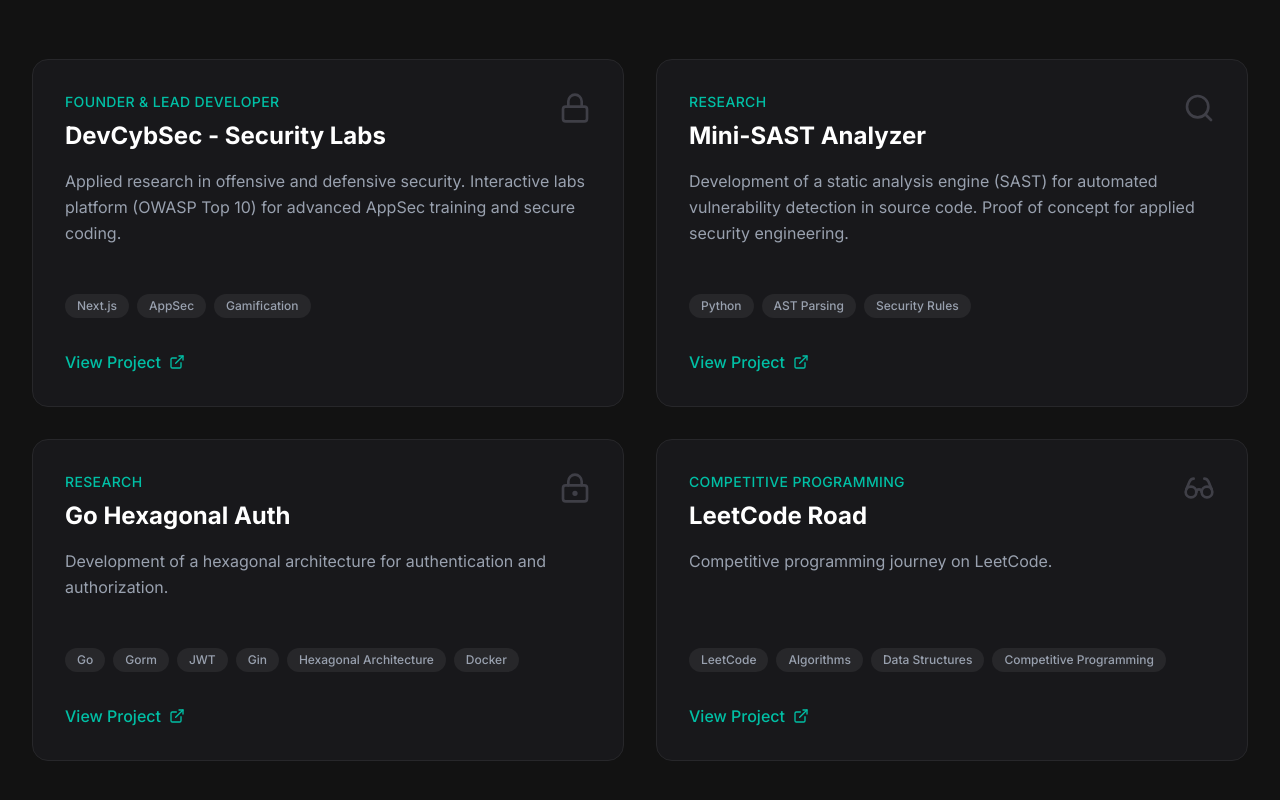
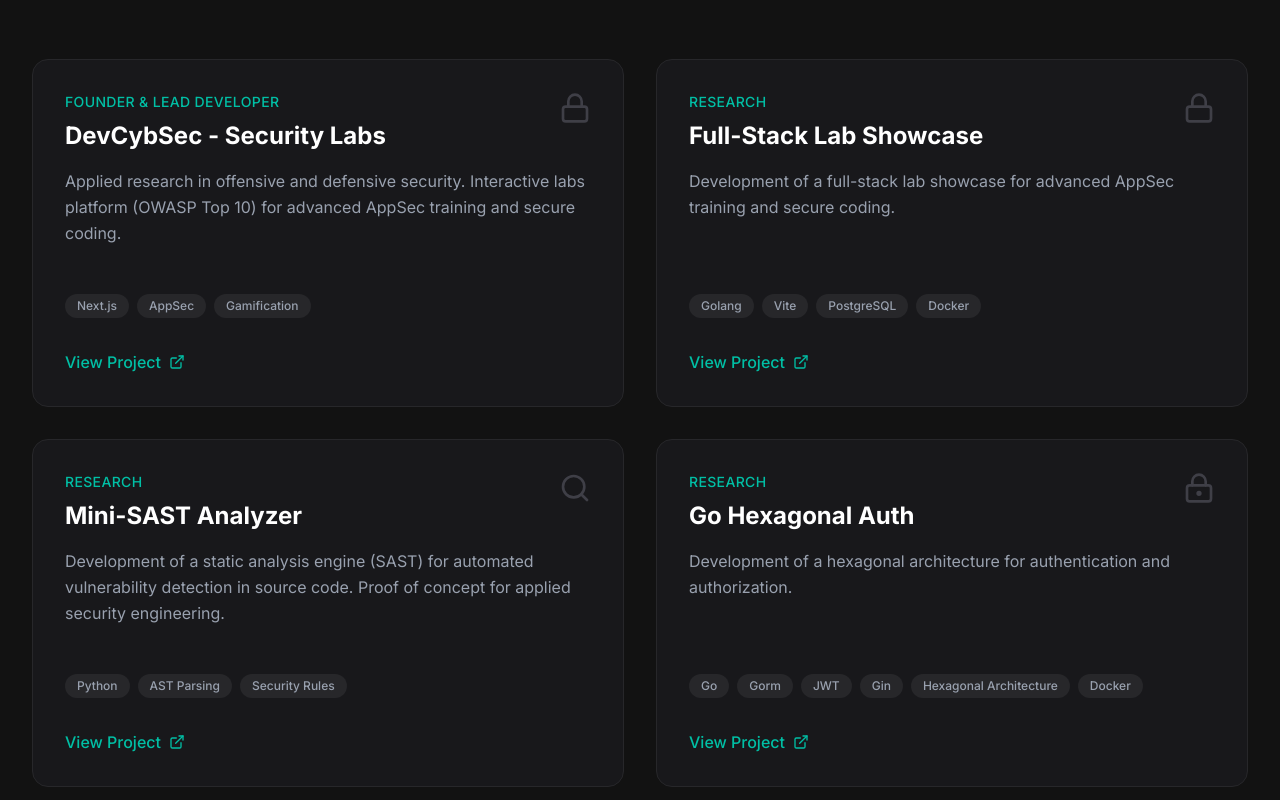
Before and after one commit to edgarEmp007/portfolio, a Next.js app: page /en in a window 1280 px wide. Shown: the part 5500-6300 px from the top of the page. Built offline with nearby package versions, Linux system fonts and the light colour scheme; no server answers.

Commit message:
feat: add full-stack lab showcase project to portfolio with English and Spanish translations

```diff
--- a/src/components/redesign/Projects.tsx
+++ b/src/components/redesign/Projects.tsx
@@ -15,6 +15,13 @@
             tech: ["Next.js", "AppSec", "Gamification"],
             icon: Lock,
             featured: true,
+        },
+        {
+            key: 'fullstack-lab-showcase',
+            link: "https://github.com/edgar-macias-se/go-vite-lab-showcase",
+            tech: ["Golang", "Vite", "PostgreSQL", "Docker"],
+            icon: Lock,
+            featured: false,
         },
         {
             key: 'minisast',
--- a/src/locale/en.json
+++ b/src/locale/en.json
@@ -141,6 +141,12 @@
             "description": "Applied research in offensive and defensive security. Interactive labs platform (OWASP Top 10) for advanced AppSec training and secure coding.",
             "cta": "View Project"
         },
+        "fullstack-lab-showcase": {
+            "role": "Research",
+            "title": "Full-Stack Lab Showcase",
+            "description": "Development of a full-stack lab showcase for advanced AppSec training and secure coding.",
+            "cta": "View Project"
+        },
         "minisast": {
             "role": "Research",
             "title": "Mini-SAST Analyzer",
--- a/src/locale/es.json
+++ b/src/locale/es.json
@@ -141,6 +141,12 @@
             "description": "Investigación aplicada en seguridad ofensiva y defensiva. Plataforma de laboratorios interactivos (OWASP Top 10) para entrenamiento avanzado en AppSec y codificación segura.",
             "cta": "Ver Proyecto"
         },
+        "fullstack-lab-showcase": {
+            "role": "Investigación",
+            "title": "Full-Stack Lab Showcase",
+            "description": "Desarrollo de laboratorios interactivos para entrenamiento avanzado en AppSec y codificación segura.",
+            "cta": "Ver Proyecto"
+        },
         "minisast": {
             "role": "Investigación",
             "title": "Mini-SAST Analyzer",
```
